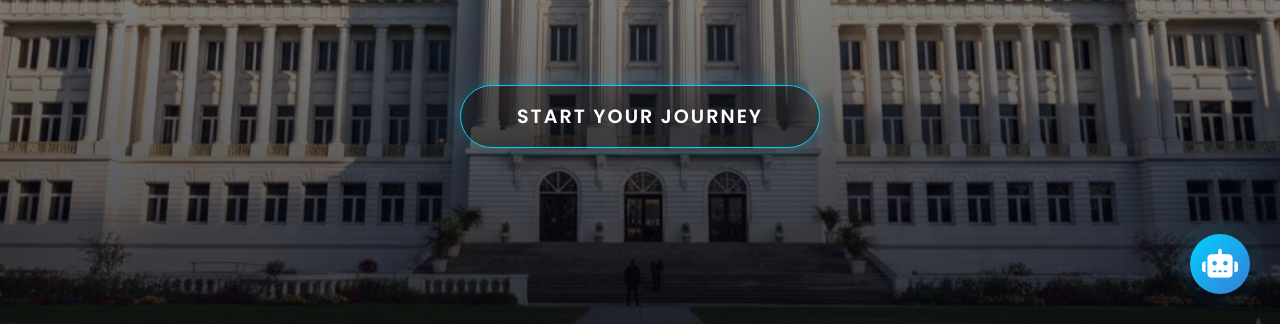
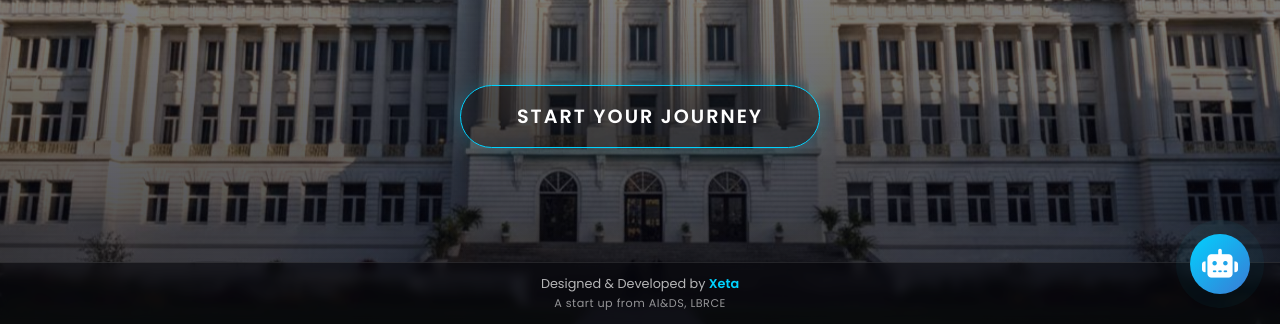
Before and after one commit to lbrcelakshya2k26-oss/lakshya2k26, a website: page public/static/home.html in a window 1280 px wide. Shown: the part 476-800 px from the top of the page. Drawn offline with Linux system fonts and the light colour scheme; files whose address does not match are found by name.

Commit message:
Update home.html

```diff
--- a/public/static/home.html
+++ b/public/static/home.html
@@ -256,6 +256,40 @@
             transform: translateY(45px);
         }
 
+        /* --- FOOTER STYLES --- */
+        footer {
+            position: fixed;
+            bottom: 0;
+            left: 0;
+            width: 100%;
+            padding: 10px;
+            background: rgba(5, 5, 10, 0.6);
+            backdrop-filter: blur(5px);
+            -webkit-backdrop-filter: blur(5px);
+            text-align: center;
+            z-index: 999; /* Below Nav */
+            border-top: 1px solid var(--glass-border);
+        }
+        footer p {
+            font-size: 0.8rem;
+            margin: 2px 0;
+            color: rgba(255, 255, 255, 0.7);
+        }
+        footer a {
+            color: var(--primary-color);
+            text-decoration: none;
+            font-weight: 600;
+            transition: color 0.3s;
+        }
+        footer a:hover {
+            color: var(--accent-color);
+        }
+        .sub-footer {
+            font-size: 0.7rem;
+            opacity: 0.8;
+            letter-spacing: 0.5px;
+        }
+
         /* Modal */
         .modal-overlay {
             position: fixed; top: 0; left: 0; width: 100%; height: 100%;
@@ -382,6 +416,12 @@
         </div>
     </header>
 
+    <!-- FOOTER -->
+    <footer>
+        <p>Designed & Developed by <a href="https://xetasolutions.in" target="_blank">Xeta</a></p>
+        <p class="sub-footer">A start up from AI&DS, LBRCE</p>
+    </footer>
+
     <!-- POPUP MODAL -->
     <div class="modal-overlay" id="customPopup">
         <div class="modal-content">
```
